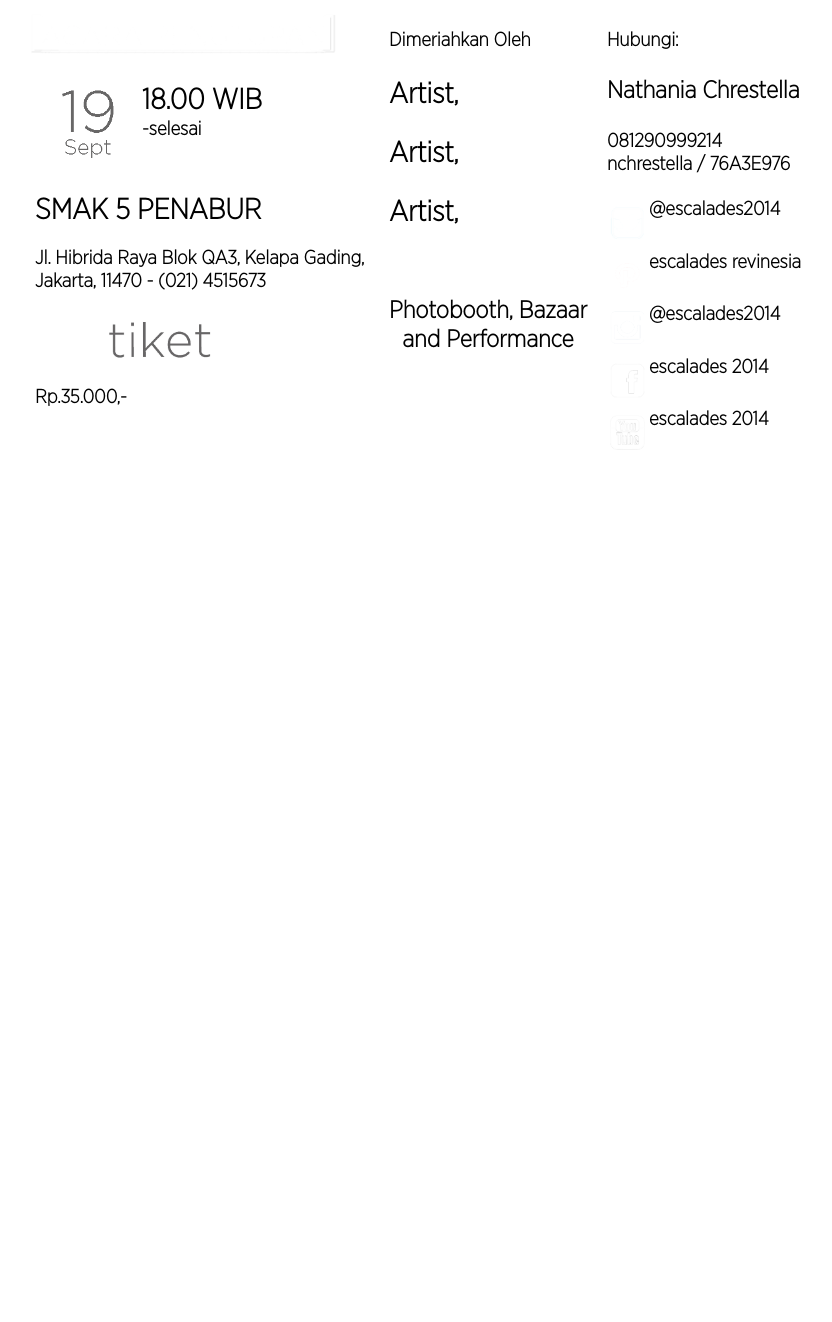
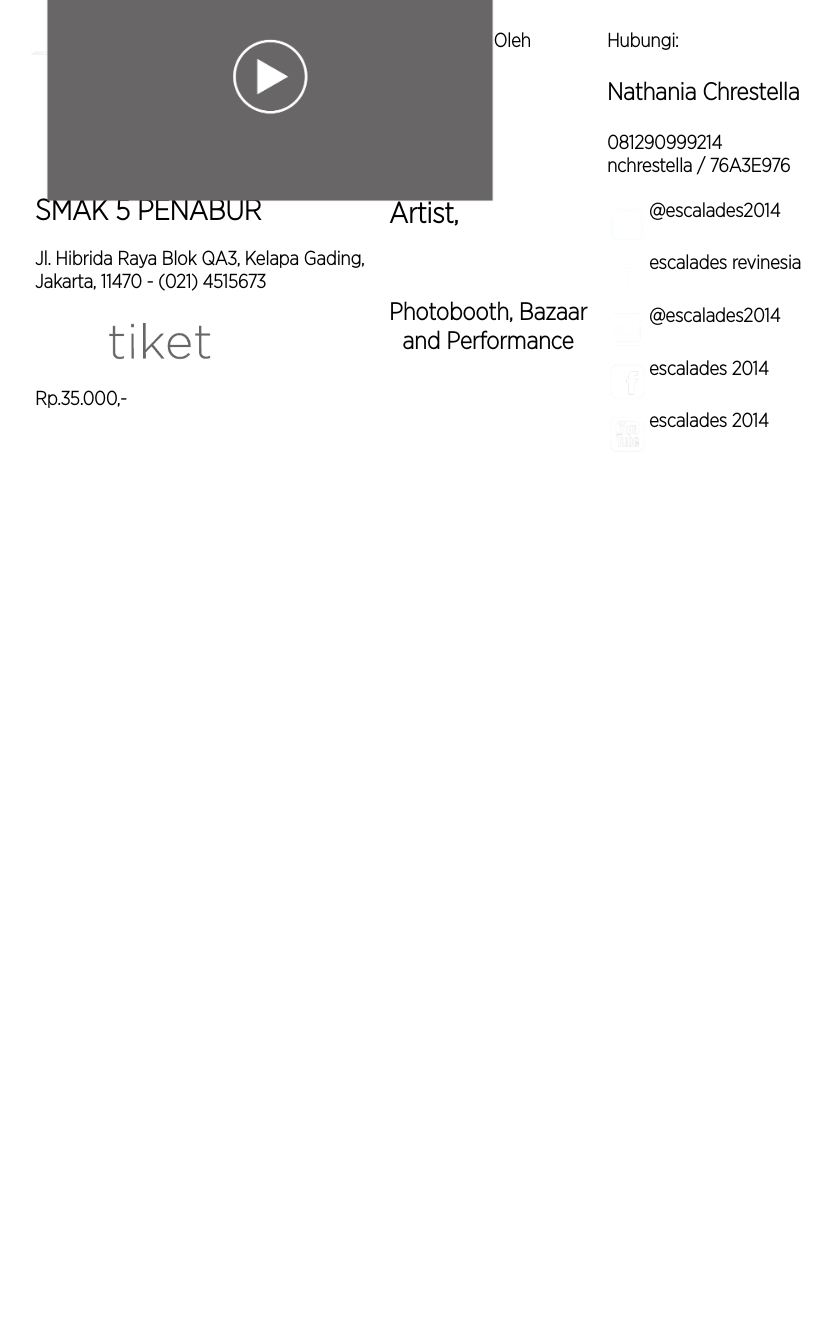
Before and after one commit to DarthJonathan/web_escalades, a PHP site: page / in a window 1280 px wide. Shown: the part 3366-4688 px from the top of the page, without its empty margins (135-967 px from the left). Before the commit the page ends 3811 px from the top, so only its background shows below. Run offline with PHP 8.4, Linux system fonts and the light colour scheme; some web fonts are replaced.

Commit message:
change page 3, added video element

```diff
--- a/css/style-home.css
+++ b/css/style-home.css
@@ -286,7 +286,7 @@ h4
 #page3
 {
 	width:100%;
-	height:100%;
+	height:120%;
 	background:#ccc;
 }
 
@@ -307,7 +307,12 @@ tgl
 #page4
 {
 	width:100%;
-	height:110%;
+	height:160%;
+}
+
+#video_youtube
+{
+	width:50%;
 }
 
 
--- a/index.html
+++ b/index.html
@@ -173,7 +173,7 @@
 		<script>
 		function adjustPage3(){
 			$("#page3").css({
-				height : $("#page3content").height() + 30
+				height : $("#page3content").height() + 220
 			});
 		}
 		$(window).on('resize', adjustPage3 );
@@ -301,8 +301,9 @@
             <a href="#"><img src="images/escalades.png" width="200px"></a>
             <a href="#"><img src="images/download.png" width="50px"></a>
             </p>
-            <br><br>
+            <br>
 
+            <a href="#"><img src="images/video.png" id="video_youtube"></a>
     	</div>
     </section>
     <!-- Page 5 -->
--- a/js/page2element.js
+++ b/js/page2element.js
@@ -6,7 +6,7 @@
 
 		// content ratio
 		var rx = 340;
-		var ry = 420;
+		var ry = 400;
 
 		// circle diameter ratio
 		var cr = 100;
```
Also changed, not shown: images/video.png (added).
